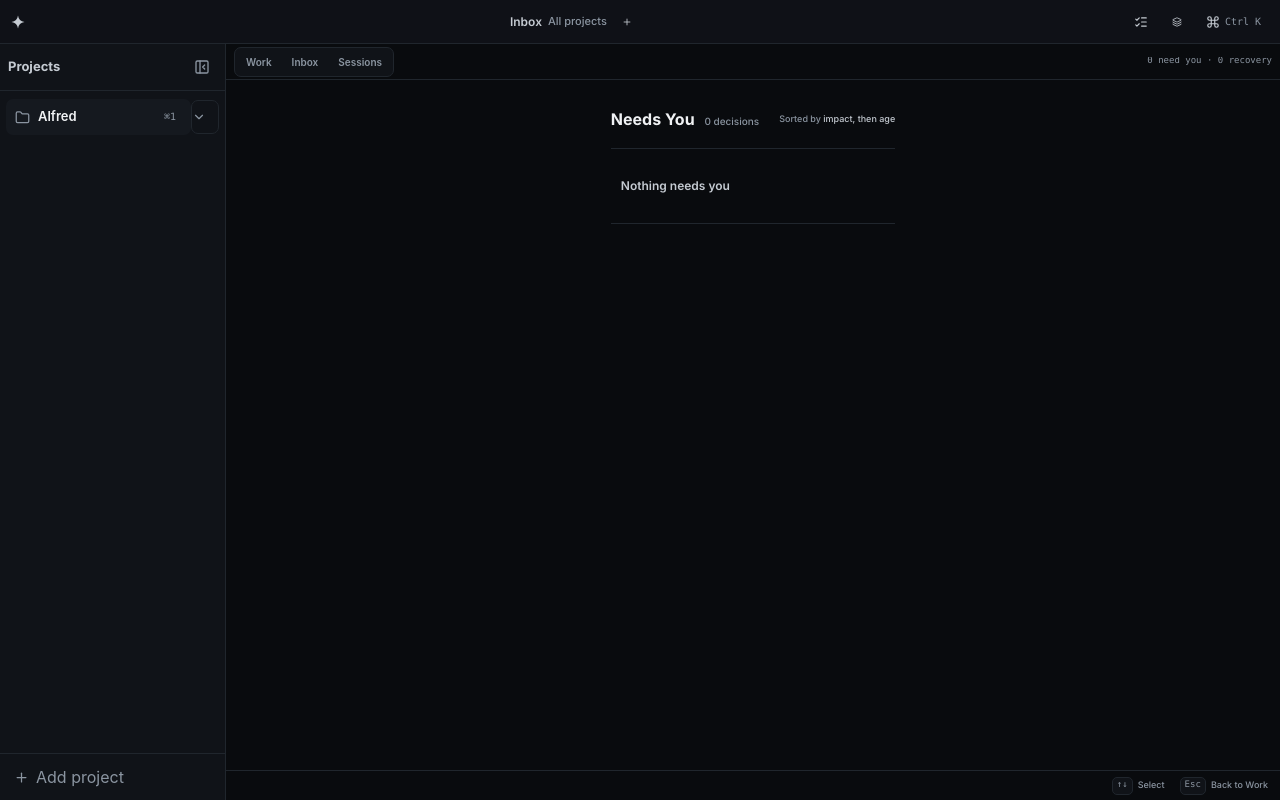
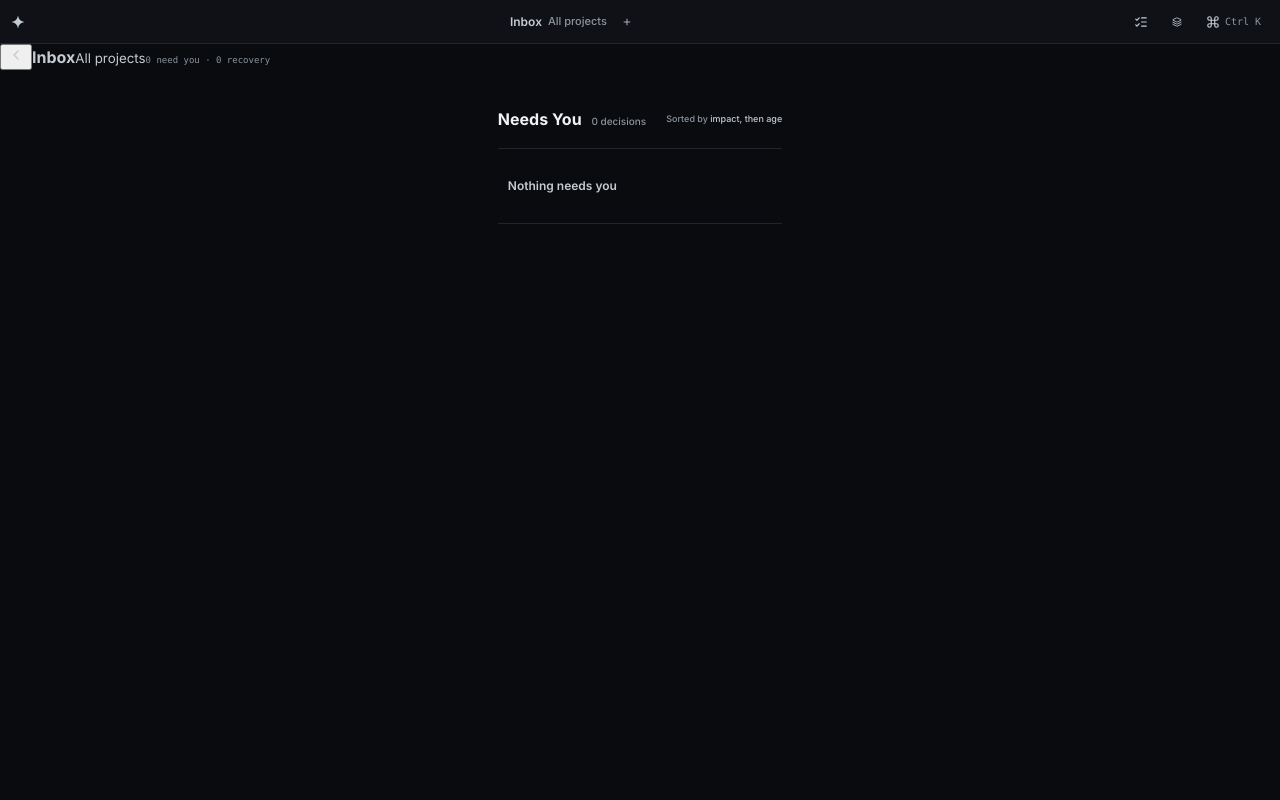
Before and after one commit to pdudek2/Alfred, a React (Vite) app in the folder apps/desktop/: page / in a window 1280 px wide. Both pictures are taken after a click on the button 1140 px from the left and 21 px from the top of the page. Built offline with nearby package versions, Linux system fonts and the light colour scheme.

Commit message:
refactor(desktop): make Inbox a global surface

```diff
--- a/apps/desktop/src/renderer/app.tsx
+++ b/apps/desktop/src/renderer/app.tsx
@@ -1511,8 +1511,13 @@ export function App() {
   }, [activeSurface, armedRecoverySessionIds]);
 
   const handleExitInboxToWork = useCallback(() => {
-    handleSelectPrimarySurface("work");
-  }, [handleSelectPrimarySurface]);
+    if (armedRecoverySessionIds.size > 0) {
+      setArmedRecoverySessionIds(new Set());
+      return;
+    }
+    restoreWorkFocusPendingRef.current = true;
+    setActiveSurface("work");
+  }, [armedRecoverySessionIds]);
 
   const handleExitSessionsToWork = useCallback(() => {
     if (armedRecoverySessionIds.size > 0) {
@@ -2295,7 +2300,7 @@ export function App() {
           className={`workspace-layout surface-${activeSurface}${activePreviewDockOpen ? " preview-visible" : ""}`}
           data-testid="workbench-shell"
         >
-          {activeSurface !== "sessions" && (
+          {activeSurface === "work" && (
             <ProjectNavigator
               activeSessionId={activeSelectedSessionId}
               activeWorkspaceId={activeWorkspace.id}
@@ -2430,7 +2435,7 @@ export function App() {
                   onOpenInWork={handleFocusSessionInWorkspace}
                   onRecover={handleRecoverInboxItem}
                   onReviewEdit={handleReviewBlockedSession}
-                  onSelectSurface={handleSelectPrimarySurface}
+                  onBackToWork={handleExitInboxToWork}
                 />
               </div>
             )}
--- a/apps/desktop/src/renderer/components/ReviewSurface.tsx
+++ b/apps/desktop/src/renderer/components/ReviewSurface.tsx
@@ -1,10 +1,9 @@
-import { useCallback, useLayoutEffect, useRef, useState, type FocusEvent, type KeyboardEvent } from "react";
+import { ChevronLeft } from "lucide-react";
+import { useCallback, useLayoutEffect, useRef, useState, type KeyboardEvent } from "react";
 import type { AttentionProjection } from "../attention-projection";
 import type { SessionTile } from "../session-state";
-import { InboxDecisionItem, attentionActionLabel } from "./InboxDecisionItem";
-import { InboxRecoveryList, recoveryActionLabel } from "./InboxRecoveryList";
-import { SurfaceSwitcher } from "./SurfaceSwitcher";
-import type { PrimarySurface } from "./WorkbenchHeader";
+import { InboxDecisionItem } from "./InboxDecisionItem";
+import { InboxRecoveryList } from "./InboxRecoveryList";
 
 type ReviewSurfaceProps = {
   attentionItems: AttentionProjection[];
@@ -15,7 +14,7 @@ type ReviewSurfaceProps = {
   onRecover: (workspaceId: string, sessionId: string) => void;
   onDiscardRecovery: (sessionId: string) => void;
   onReviewEdit: (workspaceId: string, sessionId: string) => void;
-  onSelectSurface: (surface: PrimarySurface) => void;
+  onBackToWork: () => void;
 };
 
 export function ReviewSurface({
@@ -27,25 +26,17 @@ export function ReviewSurface({
   onRecover,
   onDiscardRecovery,
   onReviewEdit,
-  onSelectSurface,
+  onBackToWork,
 }: ReviewSurfaceProps) {
   const decisions = attentionItems.filter((item) => item.section === "needs-you");
   const recoveryItems = attentionItems.filter((item) => item.section === "recovery");
   const [selectedAttentionId, setSelectedAttentionId] = useState(
     () => decisions[0]?.id ?? null,
   );
-  const [focusedPrimaryActionLabel, setFocusedPrimaryActionLabel] = useState<string | null>(null);
-  const [focusedRecoverySessionId, setFocusedRecoverySessionId] = useState<string | null>(null);
   const previousDecisionsRef = useRef(decisions);
   const surfaceRef = useRef<HTMLElement | null>(null);
   const selectedIndex = decisions.findIndex((item) => item.id === selectedAttentionId);
   const selectedItem = selectedIndex >= 0 ? decisions[selectedIndex] ?? null : null;
-  const focusedRecoveryItem = focusedRecoverySessionId
-    ? recoveryItems.find((item) => item.sessionId === focusedRecoverySessionId) ?? null
-    : null;
-  const statusActionLabel = focusedRecoveryItem
-    ? recoveryActionLabel(focusedRecoveryItem, armedRecoverySessionIds.has(focusedRecoveryItem.sessionId))
-    : focusedPrimaryActionLabel ?? (selectedItem ? attentionActionLabel(selectedItem) : null);
 
   const runPrimaryAction = useCallback((item: AttentionProjection) => {
     const action = item.action;
@@ -112,7 +103,6 @@ export function ReviewSurface({
   };
 
   const handleKeyDown = (event: KeyboardEvent<HTMLElement>) => {
-    if (event.target instanceof Element && event.target.closest(".surface-switcher")) return;
     if (!selectedItem) return;
     if (event.key === "Enter") {
       event.preventDefault();
@@ -130,32 +120,32 @@ export function ReviewSurface({
     moveSelection(nextIndex);
   };
 
-  const handleFocusCapture = (event: FocusEvent<HTMLElement>) => {
-    const actionOwner = event.target instanceof Element
-      ? event.target.closest<HTMLElement>("[data-inbox-primary-action]")
-      : null;
-    const nextLabel = actionOwner?.dataset.inboxPrimaryAction ?? null;
-    const nextRecoverySessionId = actionOwner?.dataset.inboxRecoverySessionId ?? null;
-    if (nextLabel !== focusedPrimaryActionLabel) setFocusedPrimaryActionLabel(nextLabel);
-    if (nextRecoverySessionId !== focusedRecoverySessionId) setFocusedRecoverySessionId(nextRecoverySessionId);
-  };
-
   return (
     <section
       ref={surfaceRef}
       className="inbox-docket"
       aria-label="Inbox workspace"
-      data-secondary-chrome-height="36"
-      onFocusCapture={handleFocusCapture}
+      data-secondary-chrome-height="52"
       onKeyDown={handleKeyDown}
       tabIndex={-1}
     >
-      <div className="inbox-docket__chrome">
-        <SurfaceSwitcher activeSurface="inbox" onSelectSurface={onSelectSurface} />
+      <header className="inbox-docket__toolbar" aria-label="Inbox toolbar">
+        <button
+          type="button"
+          className="inbox-docket__back"
+          aria-label="Back to Work"
+          onClick={onBackToWork}
+        >
+          <ChevronLeft aria-hidden="true" size={16} />
+        </button>
+        <span className="inbox-docket__title">
+          <strong role="heading" aria-level={1}>Inbox</strong>
+          <small>All projects</small>
+        </span>
         <span className="inbox-docket__summary">
           {decisions.length} need you · {recoveryItems.length} recovery
         </span>
-      </div>
+      </header>
 
       <div className="inbox-docket__canvas">
         <header className="inbox-docket__header">
@@ -190,15 +180,6 @@ export function ReviewSurface({
         />
       </div>
 
-      <footer className="inbox-docket__statusbar" aria-live="polite">
-        <span><kbd>↑↓</kbd>Select</span>
-        {statusActionLabel && (
-          <strong data-testid="inbox-status-action">
-            <kbd>↵</kbd>{statusActionLabel}
-          </strong>
-        )}
-        <span><kbd>Esc</kbd>Back to Work</span>
-      </footer>
     </section>
   );
 }
```
Also changed, not shown: 2 other files (tests, documents, lock files or other folders).
